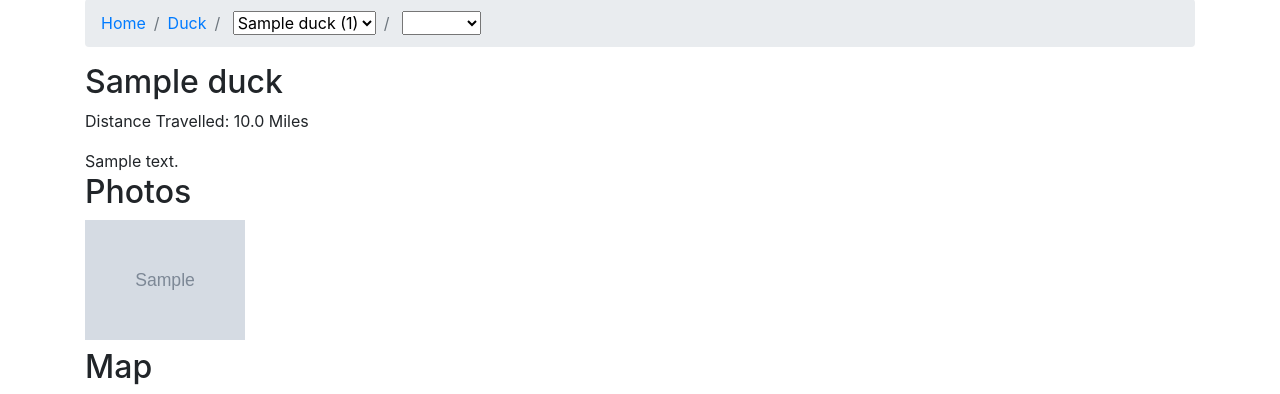
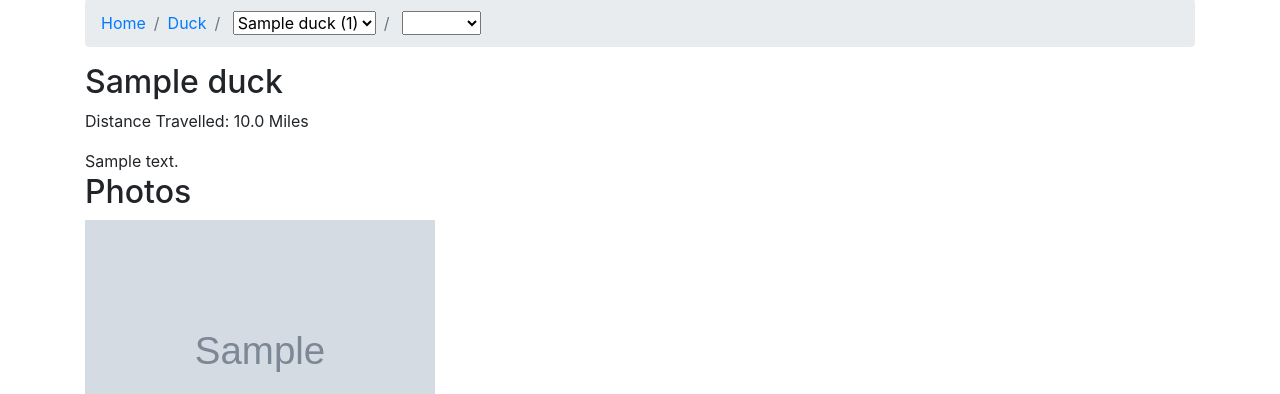
Before and after one commit to lastcoolnameleft/duckiehunt, a Django app: page /duck/1 in a window 1280 px wide. Shown: the part 145-539 px from the top of the page. Run offline with Django 3.2, Linux system fonts and the light colour scheme; tables that the repository leaves empty hold one stand-in row (values such as "Sample post"); grey boxes marked "Sample" are stand-in pictures; parts of the project's set-up code (start-up, migrations or seed data) failed here and were passed over; some libraries are stand-ins or nearby versions.

Commit message:
clean up photos

```diff
--- a/django/duck/templates/duck/view/photos.html
+++ b/django/duck/templates/duck/view/photos.html
@@ -2,14 +2,13 @@
       <!-- Photos -->
       <h2>Photos</h2>
       <div class="row">
-		{% for photo in photos %}
-        <div class="col-lg-2 col-sm-2 mb-2">
-            <!-- TODO REPLACE thumbnail '_t' with '_m_d'-->
+{% for photo in photos %}
+        <div class="col-lg-4 col-sm-4 mb-4">
           <a href='https://www.flickr.com/photos/duckiehunt/{{ photo.flickr_photo_id }}'>
             <img class="img-fluid" src="{{ photo.flickr_thumbnail_url }}" alt="">
           </a>
         </div>
-        {% endfor %}
+{% endfor %}
       </div>
       <!-- /.row -->
     {% endif %}
```
